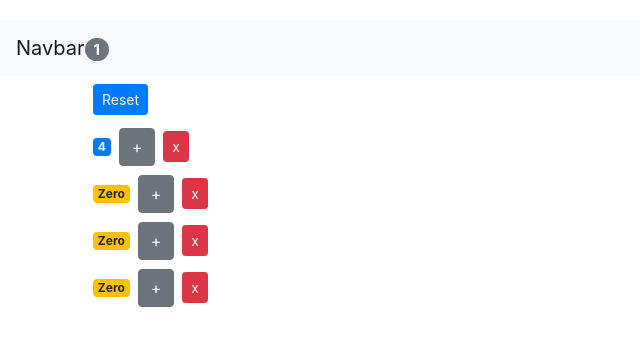
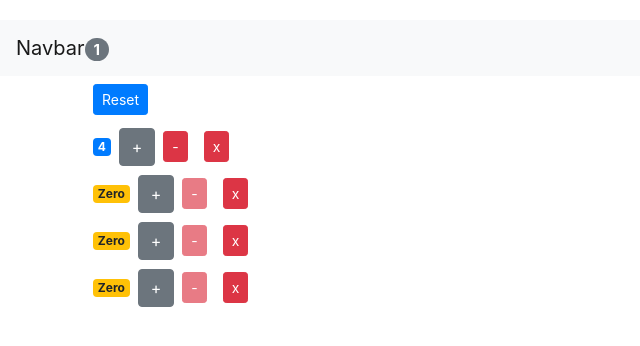
Before and after one commit to Bilal898/mosh-react, a React (Create React App) app: page / in a window 1280 px wide. Shown: the top 346 px of the page, without its empty margins (0-640 px from the left). Built offline with nearby package versions, Linux system fonts and the light colour scheme.

Commit message:
decrement button added, no grid

```diff
--- a/src/App.js
+++ b/src/App.js
@@ -35,11 +35,19 @@ class App extends Component{
     }
 
     handleIncrement = (counter) => {
+        console.log('dec', counter);
+        const counters = [...this.state.counters]
+        const index = counters.indexOf(counter)
+        counters[index] = {...counter}
+        counters[index].value++
+        this.setState({ counters})
+    }
+    handleDecrement = (counter) => {
         console.log('increment', counter);
         const counters = [...this.state.counters]
         const index = counters.indexOf(counter)
         counters[index] = {...counter}
-        counters[index].value++
+        counters[index].value--
         this.setState({ counters})
     }
 
@@ -60,6 +68,7 @@ class App extends Component{
               counters={this.state.counters}
               onReset={this.handleReset}
               onIncrement={this.handleIncrement}
+              onDecrement={this.handleDecrement}
               onDelete={this.handleDelete}
             />
           </main>
--- a/src/components/counter.jsx
+++ b/src/components/counter.jsx
@@ -24,14 +24,27 @@ export default class Counter extends Component {
     //     </ul>
     //     )
     // }
+
+    checkCounter = counter => {
+        console.log('counter', counter);
+
+        if (counter.value > 0)
+            return false
+        else return true
+    }
     render() {
         return (
             <div>
                 <span className={this.getBadgeClasses()}>{this.formatCount()}</span>
                 <button onClick={() => this.props.onIncrement(this.props.counter)}
-                className="btn btn-secondary">+</button>
+                    className="btn btn-secondary">+</button>
+                <button onClick={() => this.props.onDecrement(this.props.counter)}
+                        disabled={this.checkCounter(this.props.counter)}
+                        className="btn btn-danger btn-sm m-2">-</button>
                 <button onClick={() => this.props.onDelete(this.props.counter.id)}
-                className="btn btn-danger btn-sm m-2">x</button>
+                    className="btn btn-danger btn-sm m-2"
+                    >x</button>
+
             </div>
         )
     }
--- a/src/components/counters.jsx
+++ b/src/components/counters.jsx
@@ -5,7 +5,7 @@ export default class  Counters extends Component {
 
 
     render() {
-        const {onReset, counters, onDelete, onIncrement} = this.props
+        const {onReset, counters, onDelete, onIncrement, onDecrement} = this.props
         return (
             <div>
                 <button onClick={onReset}
@@ -15,6 +15,7 @@ export default class  Counters extends Component {
                     counter={counter}
                     onDelete={onDelete}
                     onIncrement={onIncrement}
+                    onDecrement={onDecrement}
                     />
                 ))}
             </div>
```
